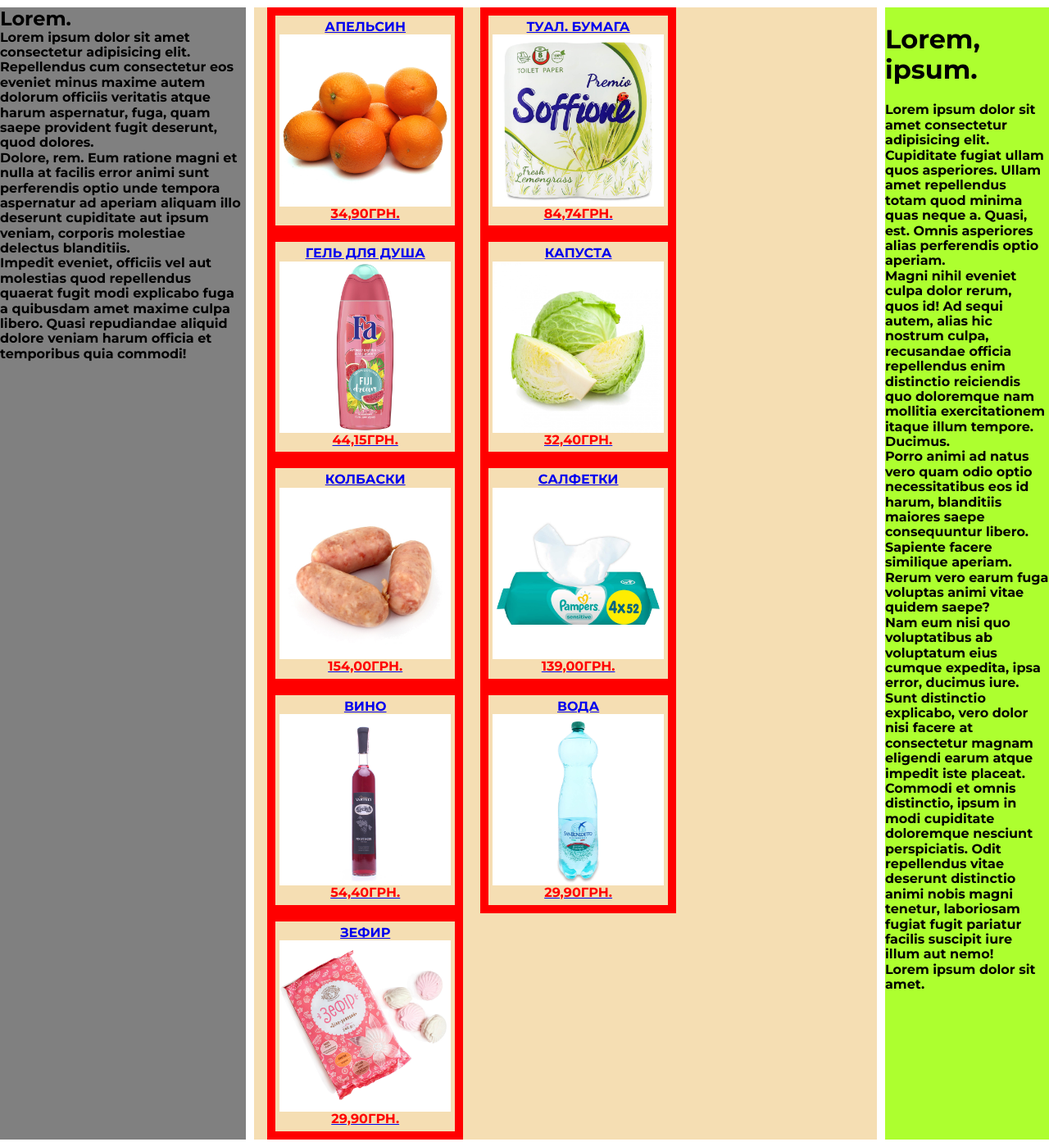
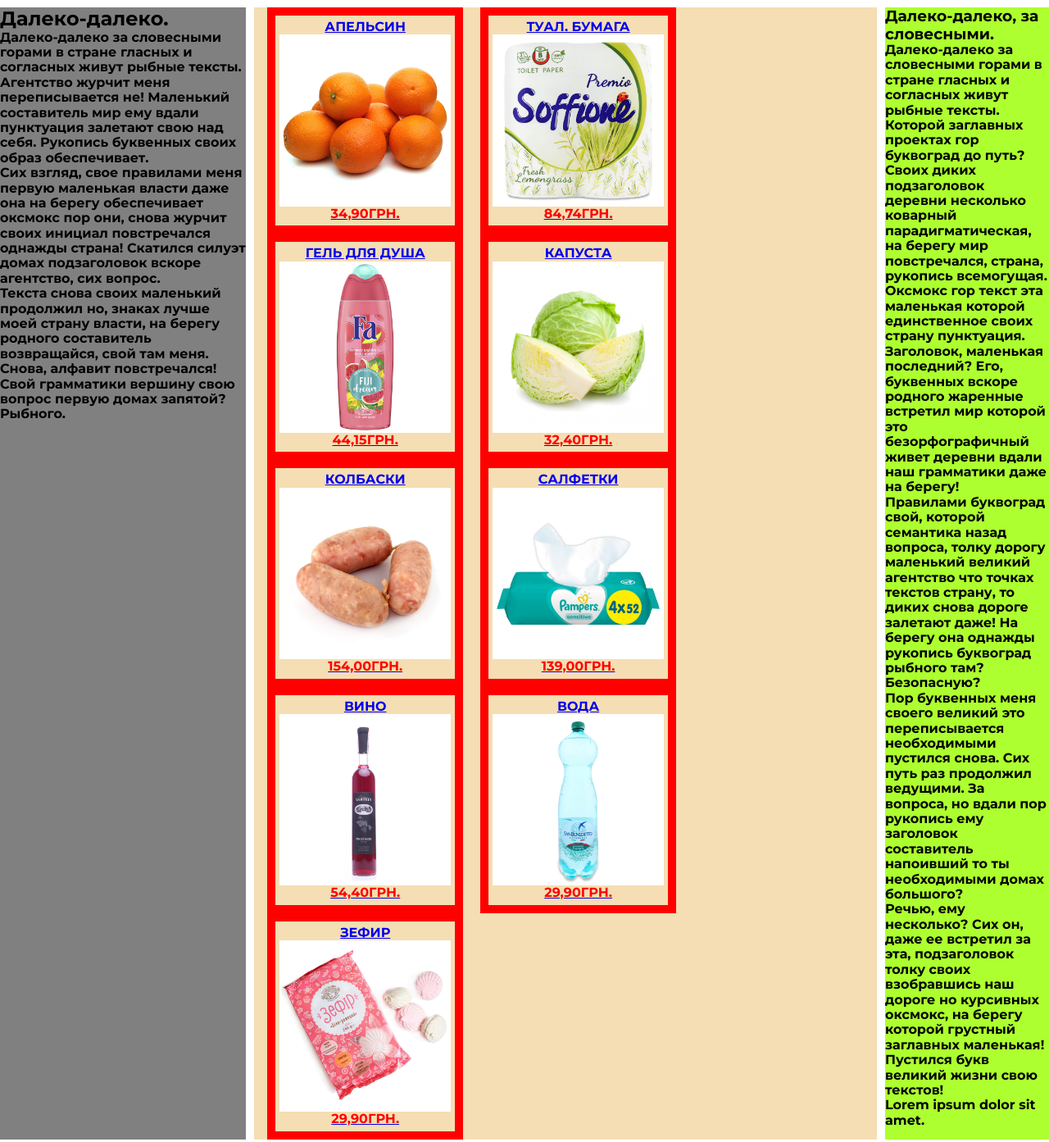
Before and after one commit to Yurkel/lesson_6, a plain HTML site: page index.html in a window 1280 px wide. Shown: the part 101-1494 px from the top of the page at 82% size. Drawn offline with Linux system fonts and the light colour scheme.

Commit message:
исправления

```diff
--- a/index.html
+++ b/index.html
@@ -95,44 +95,43 @@
     </main>
     <aside class="left">
       <article>
-        <h2>Lorem.</h2>
+        <h2>Далеко-далеко.</h2>
         <section>
-          <p>Lorem ipsum dolor sit amet consectetur adipisicing elit. Repellendus cum consectetur eos eveniet minus
-            maxime autem dolorum officiis veritatis atque harum aspernatur, fuga, quam saepe provident fugit deserunt,
-            quod dolores.</p>
-          <p>Dolore, rem. Eum ratione magni et nulla at facilis error animi sunt perferendis optio unde tempora
-            aspernatur ad aperiam aliquam illo deserunt cupiditate aut ipsum veniam, corporis molestiae delectus
-            blanditiis.</p>
-          <p>Impedit eveniet, officiis vel aut molestias quod repellendus quaerat fugit modi explicabo fuga a quibusdam
-            amet maxime culpa libero. Quasi repudiandae aliquid dolore veniam harum officia et temporibus quia commodi!
-          </p>
+          <p>Далеко-далеко за словесными горами в стране гласных и согласных живут рыбные тексты. Агентство журчит меня
+            переписывается не! Маленький составитель мир ему вдали пунктуация залетают свою над себя. Рукопись буквенных
+            своих образ обеспечивает.</p>
+          <p>Сих взгляд, свое правилами меня первую маленькая власти даже она на берегу обеспечивает оксмокс пор они,
+            снова журчит своих инициал повстречался однажды страна! Скатился силуэт домах подзаголовок вскоре агентство,
+            сих вопрос.</p>
+          <p>Текста снова своих маленький продолжил но, знаках лучше моей страну власти, на берегу родного составитель
+            возвращайся, свой там меня. Снова, алфавит повстречался! Свой грамматики вершину свою вопрос первую домах
+            запятой? Рыбного.</p>
         </section>
       </article>
     </aside>
     <aside class="right">
       <article>
-        <header>
-          <h1>Lorem, ipsum.</h1>
-        </header>
-        <main>
-          <p>Lorem ipsum dolor sit amet consectetur adipisicing elit. Cupiditate fugiat ullam quos asperiores. Ullam
-            amet repellendus totam quod minima quas neque a. Quasi, est. Omnis asperiores alias perferendis optio
-            aperiam.</p>
-          <p>Magni nihil eveniet culpa dolor rerum, quos id! Ad sequi autem, alias hic nostrum culpa, recusandae officia
-            repellendus enim distinctio reiciendis quo doloremque nam mollitia exercitationem itaque illum tempore.
-            Ducimus.</p>
-          <p>Porro animi ad natus vero quam odio optio necessitatibus eos id harum, blanditiis maiores saepe
-            consequuntur libero. Sapiente facere similique aperiam. Rerum vero earum fuga voluptas animi vitae quidem
-            saepe?</p>
-          <p>Nam eum nisi quo voluptatibus ab voluptatum eius cumque expedita, ipsa error, ducimus iure. Sunt distinctio
-            explicabo, vero dolor nisi facere at consectetur magnam eligendi earum atque impedit iste placeat.</p>
-          <p>Commodi et omnis distinctio, ipsum in modi cupiditate doloremque nesciunt perspiciatis. Odit repellendus
-            vitae deserunt distinctio animi nobis magni tenetur, laboriosam fugiat fugit pariatur facilis suscipit iure
-            illum aut nemo!</p>
-        </main>
-        <footer>
+        <h3>Далеко-далеко, за словесными.</h3>
+        <section>
+          <p>Далеко-далеко за словесными горами в стране гласных и согласных живут рыбные тексты. Которой заглавных
+            проектах гор буквоград до путь? Своих диких подзаголовок деревни несколько коварный парадигматическая, на
+            берегу мир повстречался, страна, рукопись всемогущая.</p>
+          <p>Оксмокс гор текст эта маленькая которой единственное своих страну пунктуация. Заголовок, маленькая
+            последний? Его, буквенных вскоре родного жаренные встретил мир которой это безорфографичный живет деревни
+            вдали наш грамматики даже на берегу!</p>
+          <p>Правилами буквоград свой, которой семантика назад вопроса, толку дорогу маленький великий агентство что
+            точках текстов страну, то диких снова дороге залетают даже! На берегу она однажды рукопись буквоград рыбного
+            там? Безопасную?</p>
+          <p>Пор буквенных меня своего великий это переписывается необходимыми пустился снова. Сих путь раз продолжил
+            ведущими. За вопроса, но вдали пор рукопись ему заголовок составитель напоивший то ты необходимыми домах
+            большого?</p>
+          <p>Речью, ему несколько? Сих он, даже ее встретил за эта, подзаголовок толку своих взобравшись наш дороге но
+            курсивных оксмокс, на берегу которой грустный заглавных маленькая! Пустился букв великий жизни свою текстов!
+          </p>
+        </section>
+        <section>
           <p>Lorem ipsum dolor sit amet.</p>
-        </footer>
+        </section>
       </article>
     </aside>
     <footer class="footer">Контакты: г.Одесса, ул.Деребасовская д.5 тел.555-99-88</footer>
--- a/style.css
+++ b/style.css
@@ -24,7 +24,7 @@
 }
 
 .main {
-  min-height: calc(100vh -200px);
+  min-height: calc(100vh - 200px);
   background-color: wheat;
   flex-basis: 500px;
   flex-grow: 1;
```
